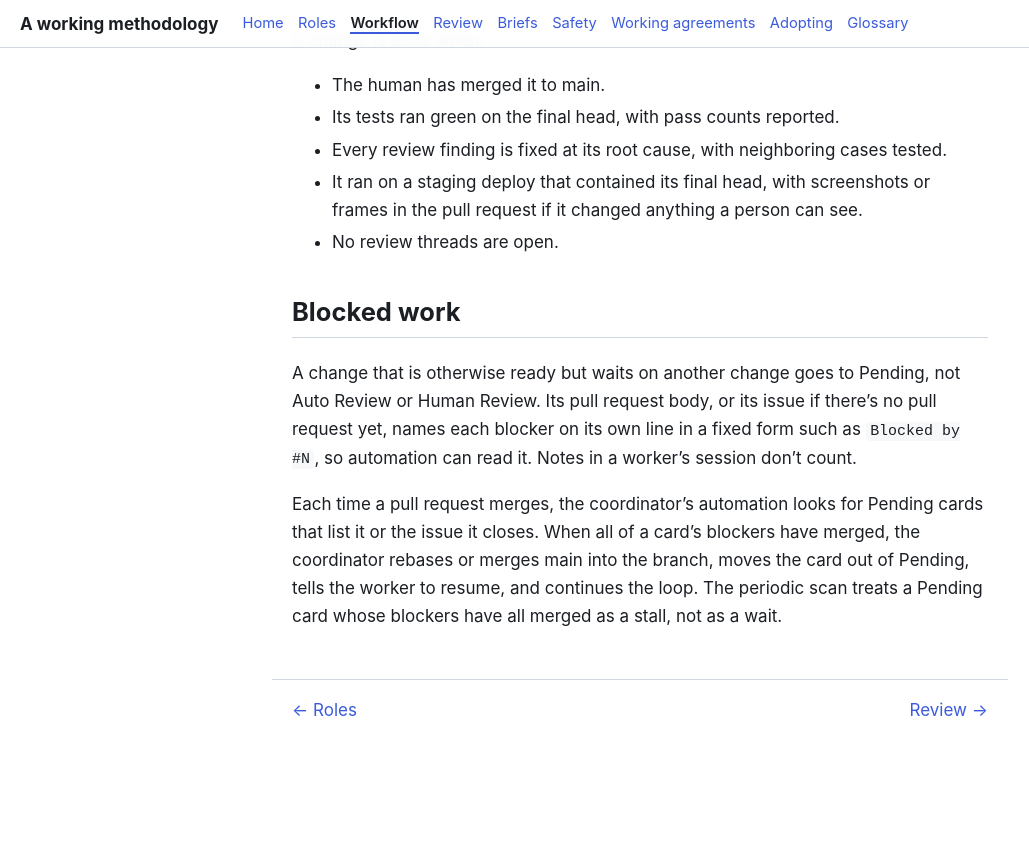
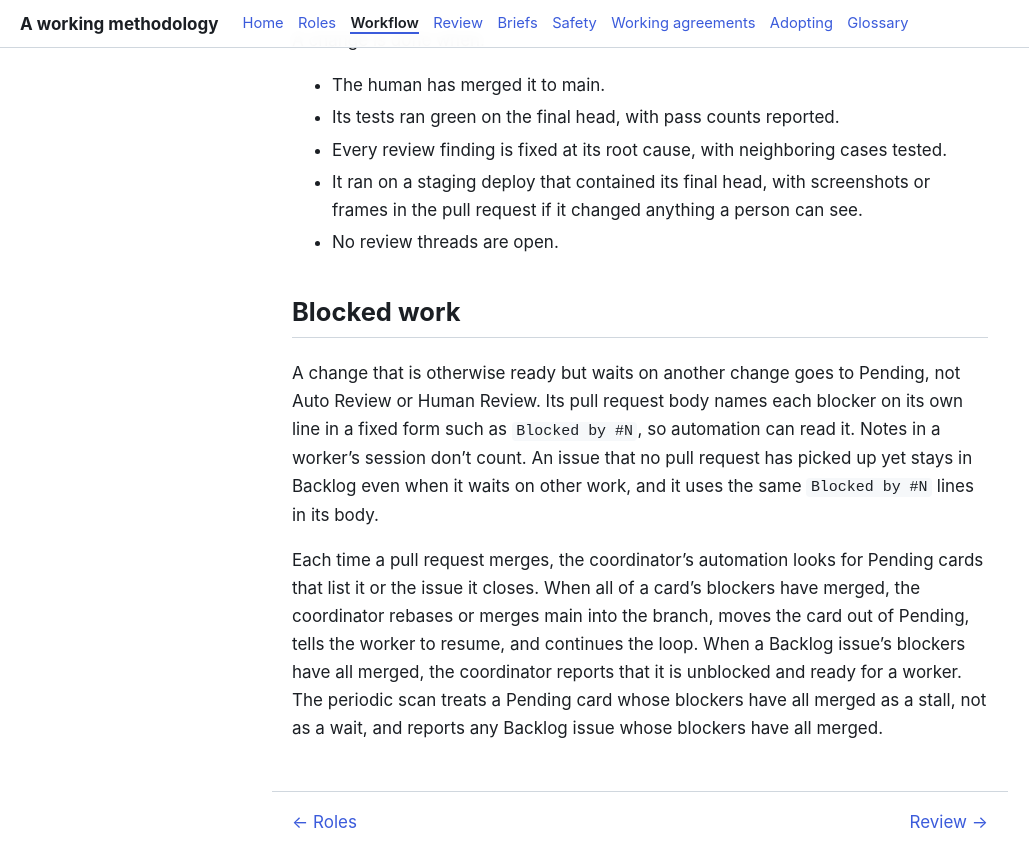
Before and after one commit to tangentcode/methodology, a Jekyll site: the page built from workflow.md, in a window 1280 px wide and 900 px high, scrolled down 4309 px. Shown: the top 867 px of the window, without its empty margins (0-1029 px from the left). Built offline with Jekyll 4.4.1, drawn with Linux system fonts in a browser that asks for light colours; our own code applies the rules of GitHub Pages for plain Markdown files; before the commit the page ends 5097 px from its top, so only the background shows below that.

Commit message:
Workflow: issues waiting on blockers stay in Backlog; Pending is for pull requests

```diff
--- a/workflow.md
+++ b/workflow.md
@@ -73,6 +73,6 @@
 
 ## Blocked work
 
-A change that is otherwise ready but waits on another change goes to Pending, not Auto Review or Human Review. Its pull request body, or its issue if there's no pull request yet, names each blocker on its own line in a fixed form such as `Blocked by #N`, so automation can read it. Notes in a worker's session don't count.
+A change that is otherwise ready but waits on another change goes to Pending, not Auto Review or Human Review. Its pull request body names each blocker on its own line in a fixed form such as `Blocked by #N`, so automation can read it. Notes in a worker's session don't count. An issue that no pull request has picked up yet stays in Backlog even when it waits on other work, and it uses the same `Blocked by #N` lines in its body.
 
-Each time a pull request merges, the coordinator's automation looks for Pending cards that list it or the issue it closes. When all of a card's blockers have merged, the coordinator rebases or merges main into the branch, moves the card out of Pending, tells the worker to resume, and continues the loop. The periodic scan treats a Pending card whose blockers have all merged as a stall, not as a wait.
+Each time a pull request merges, the coordinator's automation looks for Pending cards that list it or the issue it closes. When all of a card's blockers have merged, the coordinator rebases or merges main into the branch, moves the card out of Pending, tells the worker to resume, and continues the loop. When a Backlog issue's blockers have all merged, the coordinator reports that it is unblocked and ready for a worker. The periodic scan treats a Pending card whose blockers have all merged as a stall, not as a wait, and reports any Backlog issue whose blockers have all merged.
```
